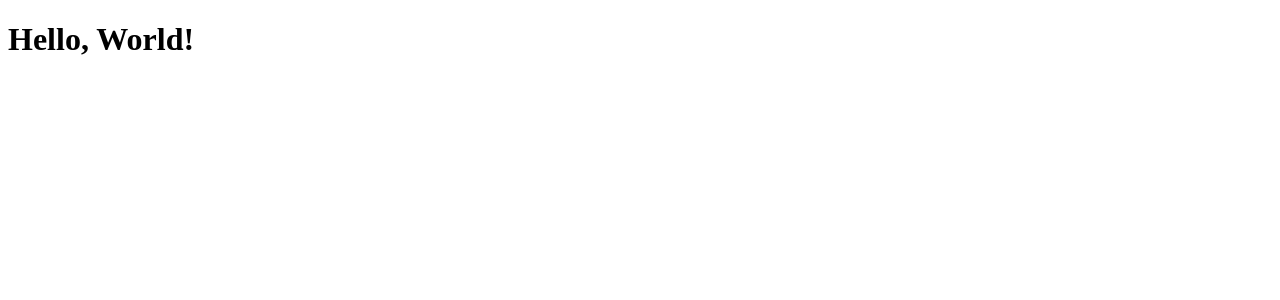
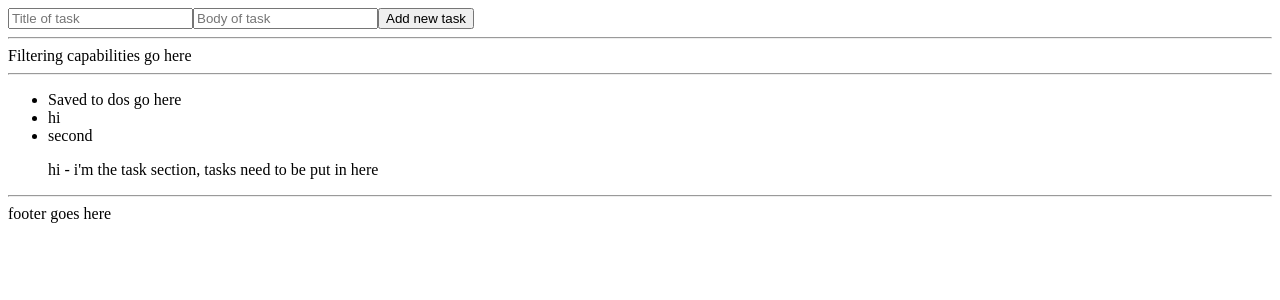
Before and after one commit to niamhbrockbank/to-do-app-front-end, a React (Create React App) app: page / in a window 1280 px wide. Shown: the top 300 px of the page. Built offline with nearby package versions, Linux system fonts and the light colour scheme; the HTML template or start-up script is replaced by a standard one.

Commit message:
Add basic function components

```diff
--- a/src/App.tsx
+++ b/src/App.tsx
@@ -1,7 +1,26 @@
-import { greet } from "./utils/greet";
+import NewTaskSection from "./components/NewTaskSection";
+import FilterSection from "./components/FilterSection";
+import TaskListSection from "./components/TaskListSection";
 
 function App(): JSX.Element {
-  return <h1>{greet("World")}</h1>;
+  // const baseUrl = process.env.NODE_ENV === "production"
+	// ? "to-do-app-nb.herokuapp.com"
+	// : "localhost:5000"
+
+  // console.log(baseUrl)
+  return (
+    <>
+      <NewTaskSection />
+      <hr />
+      <FilterSection />
+      <hr />
+      <TaskListSection />
+      <hr />
+      <footer>
+        footer goes here
+      </footer>
+    </>
+  );
 }
 
 export default App;
--- /dev/null
+++ b/src/components/FilterSection.tsx
@@ -0,0 +1,6 @@
+export default function FilterSection():JSX.Element {
+    return (
+        <nav>
+            Filtering capabilities go here
+        </nav>)
+}
--- /dev/null
+++ b/src/components/NewTaskSection.tsx
@@ -0,0 +1,9 @@
+export default function NewTaskSection(): JSX.Element {
+    return (
+    <>
+        <input type='text' placeholder='Title of task'/>
+        <input type='text' placeholder='Body of task'/>
+        <button>Add new task</button>
+    </>
+    )
+}
--- /dev/null
+++ b/src/components/Task.tsx
@@ -0,0 +1,3 @@
+export default function Task(): JSX.Element {
+    return <p>hi - i'm the task section, tasks need to be put in here</p>
+}
--- /dev/null
+++ b/src/components/TaskListSection.tsx
@@ -0,0 +1,18 @@
+import taskList from '../temptask.json'
+import Task from './Task'
+import {useEffect} from 'react'
+
+export default function TaskListSection(): JSX.Element {
+    useEffect( () => console.log('hi'), [])
+
+    const taskElements = taskList.map((todo) => <li key={todo.id}>{todo.title}</li>)
+    return (
+        <div>
+            <ul>
+                <li>Saved to dos go here</li>
+                {taskElements}
+                <Task />
+            </ul>
+        </div>
+    )
+}
--- /dev/null
+++ b/src/temptask.json
@@ -0,0 +1,12 @@
+[
+{
+    "id" : 1,
+    "title" : "hi",
+    "body" : "is this working"
+},
+{
+    "id" : 2,
+    "title" : "second",
+    "body" : "show me too please"
+}
+]
```
